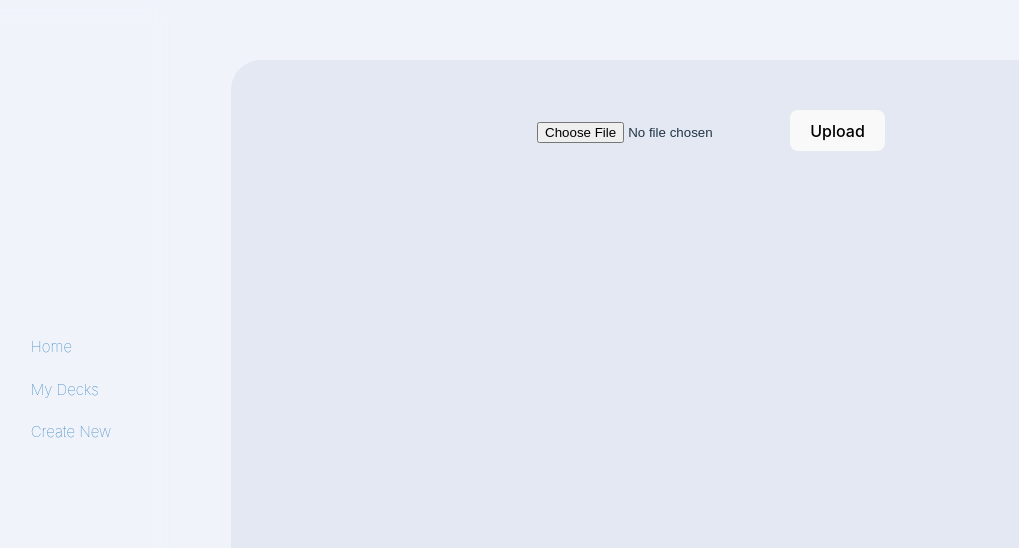
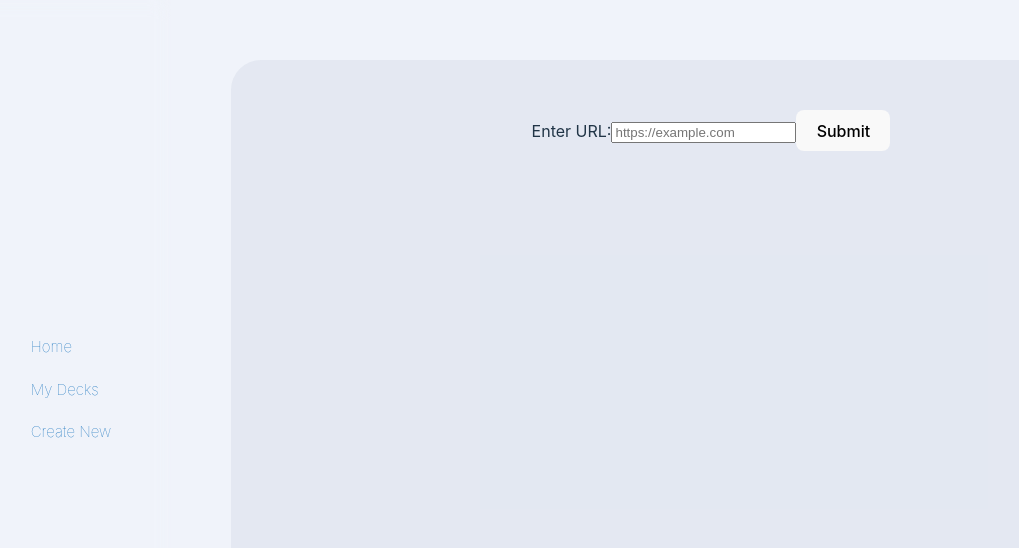
Before and after one commit to jsyka/CrashCards, a React (Vite) app: page /new in a window 1280 px wide. Shown: the top 548 px of the page, without its empty margins (29-1048 px from the left). Built offline with nearby package versions, Linux system fonts and the light colour scheme; no server answers.

Commit message:
Users can uploade image url, extracted text are logged in console

```diff
--- a/src/components/CreatePage/CreatePage.jsx
+++ b/src/components/CreatePage/CreatePage.jsx
@@ -1,11 +1,13 @@
 import React from 'react'
 import './CreatePage.css'
 import FileUpload from './FileUpload'
+import UrlUpload from './UrlUpload'
 
 const CreatePage = () => {
   return (
     <div className='create-page'>
-      <FileUpload/>
+      {/* <FileUpload/> */}
+      <UrlUpload/>
     </div>
   )
 }
--- /dev/null
+++ b/src/components/CreatePage/UrlUpload.jsx
@@ -0,0 +1,59 @@
+import React, { useState } from 'react'
+import { useEffect } from 'react';
+import axios from 'axios';
+
+const UrlUpload = () => {
+    const [imageUrl, setImageUrl]=useState('');
+
+    useEffect(() => {
+    // Fetch data from the OCR API endpoint
+    axios.get(`http://localhost:5001/api/analyze-image?imageUrl=${imageUrl}`)
+      .then(response => {
+        // Log the response data to the console
+        console.log('API Response:', response.data);
+      })
+      .catch(error => {
+        // Log any errors to the console
+        console.error('API Error:', error);
+      });
+  }, []);
+
+    const handleChange = (event) => {
+        setImageUrl(event.target.value);
+    };
+
+    const handleSubmit = (event) => {
+    event.preventDefault();
+    console.log('Submitted URL:', imageUrl);
+
+    axios.get(`http://localhost:5001/api/analyze-image?imageUrl=${imageUrl}`)
+      .then(response => {
+        // Log the response data to the console
+        console.log('API Response:', response.data);
+      })
+      .catch(error => {
+        // Log any errors to the console
+        console.error('API Error:', error);
+      });
+
+  };
+
+  return (
+    <div>
+      <form onSubmit={handleSubmit}>
+      <label htmlFor="urlInput">Enter URL:</label>
+      <input
+        id="urlInput"
+        type="text"
+        value={imageUrl}
+        onChange={handleChange}
+        placeholder="https://example.com"
+        required
+      />
+      <button type="submit">Submit</button>
+    </form>
+    </div>
+  )
+}
+
+export default UrlUpload
```
Also changed, not shown: 1 other file (tests, documents, lock files or other folders).
